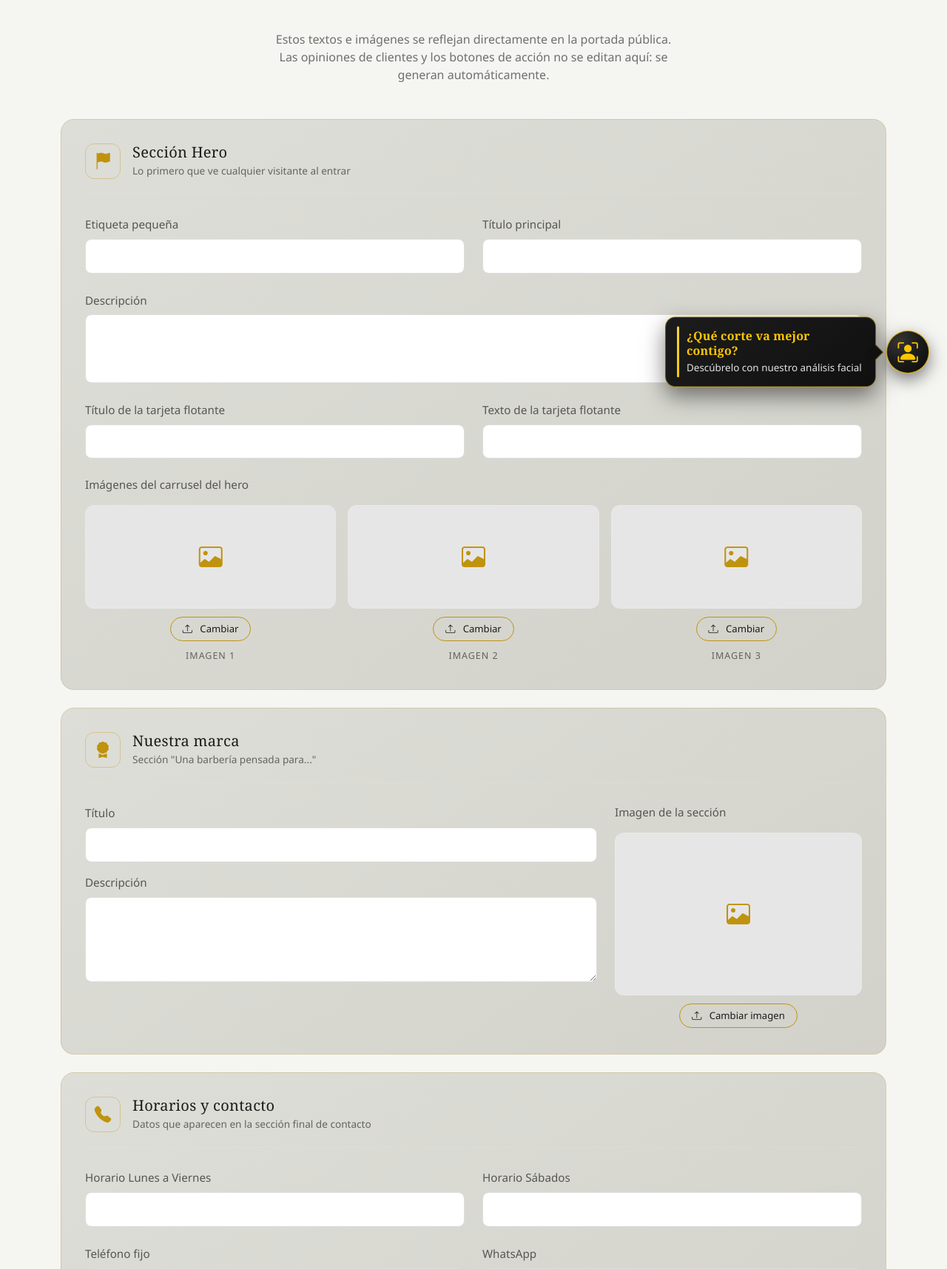
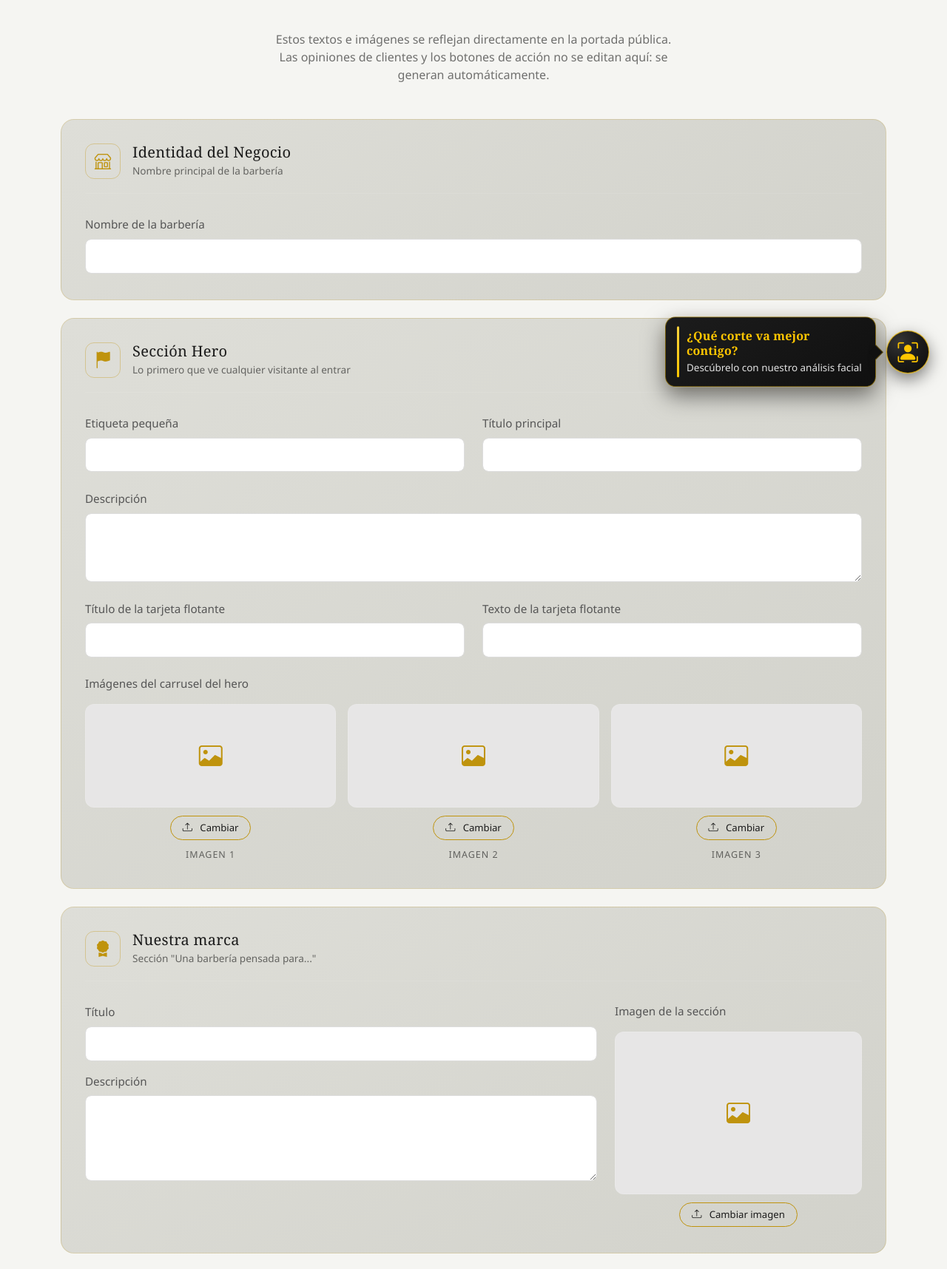
Before and after one commit to Fenix-DESPJ/django-databaseConection, a Django app: template templates/editar_contenido_index.html in a window 1280 px wide. Shown: the part 201-1917 px from the top of the page at 74% size. Run offline with Django 5.2, Linux system fonts and the light colour scheme; the template is opened without the code that fills it, so the values that code supplies are empty; some libraries are stand-ins or nearby versions.

Commit message:
Nombre de la barbería admin

```diff
--- a/barbershopmya/settings.py
+++ b/barbershopmya/settings.py
@@ -108,7 +108,7 @@ DATABASES = {
         'USER': 'root',
         'PASSWORD': '',
         'HOST': '127.0.0.1',
-        'PORT': '3307',
+        'PORT': '3306',
         'OPTIONS': {
             'init_command': "SET sql_mode='STRICT_TRANS_TABLES'",
         },
--- a/templates/base.html
+++ b/templates/base.html
@@ -5,7 +5,7 @@
 <head>
     <meta charset="UTF-8">
     <meta name="viewport" content="width=device-width, initial-scale=1.0">
-    <title>M&A Barber Shop</title>
+    <title>{{ contenido.nombre_barberia|default:"M&A Barber Shop" }}</title>
 
     <link href="https://cdn.jsdelivr.net/npm/bootstrap@5.3.3/dist/css/bootstrap.min.css" rel="stylesheet">
     <link rel="stylesheet" href="https://cdn.jsdelivr.net/npm/bootstrap-icons@1.11.3/font/bootstrap-icons.min.css">
--- a/templates/editar_contenido_index.html
+++ b/templates/editar_contenido_index.html
@@ -28,7 +28,27 @@
     <form method="post" enctype="multipart/form-data" novalidate>
       {% csrf_token %}
 
+      <!-- ============================= IDENTIDAD DEL NEGOCIO ============================= -->
+      <div class="editar-card mb-4">
+        <div class="editar-card-header">
+          <i class="bi bi-shop"></i>
+          <div>
+            <h5>Identidad del Negocio</h5>
+            <span>Nombre principal de la barbería</span>
+          </div>
+        </div>
+
+        <div class="row g-4">
+          <div class="col-12">
+            <label class="form-label-custom">Nombre de la barbería</label>
+            <input type="text" class="form-control form-control-custom" name="nombre_barberia"
+                   value="{{ contenido.nombre_barberia }}" maxlength="100" required>
+          </div>
+        </div>
+      </div>
+
       <!-- ============================= HERO ============================= -->
+
       <div class="editar-card mb-4">
         <div class="editar-card-header">
           <i class="bi bi-flag-fill"></i>
@@ -187,19 +207,19 @@
 
           <div class="col-md-6">
             <label class="form-label-custom">Teléfono fijo</label>
-            <input type="text" class="form-control form-control-custom" name="telefono_fijo"
-                   value="{{ contenido.telefono_fijo }}" maxlength="30" required>
+            <input type="tel" class="form-control form-control-custom" name="telefono_fijo"
+                   value="{{ contenido.telefono_fijo }}" maxlength="15" pattern="[0-9]{10}" oninput="this.value = this.value.replace(/[^0-9]/g, '');" required>
           </div>
           <div class="col-md-6">
             <label class="form-label-custom">WhatsApp</label>
-            <input type="text" class="form-control form-control-custom" name="whatsapp"
-                   value="{{ contenido.whatsapp }}" maxlength="30" required>
+            <input type="tel" class="form-control form-control-custom" name="whatsapp"
+                   value="{{ contenido.whatsapp }}" maxlength="10" pattern="[0-9]{10}" oninput="this.value = this.value.replace(/[^0-9]/g, '');" required>
           </div>
 
           <div class="col-12">
             <label class="form-label-custom">Dirección</label>
             <input type="text" class="form-control form-control-custom" name="direccion"
-                   value="{{ contenido.direccion }}" maxlength="200" required>
+                   value="{{ contenido.direccion }}" maxlength="40" required>
           </div>
 
           <div class="col-12">
--- a/usuarios/models.py
+++ b/usuarios/models.py
@@ -228,6 +228,9 @@ class ContenidoIndex(models.Model):
     Modelo tipo 'singleton': solo debe existir UNA fila. Guarda todo el
     contenido editable de la portada (hero, marca, contacto, CTA).
     """
+    # --- IDENTIDAD DE MARCA ---
+    nombre_barberia = models.CharField(max_length=100, default="M&A Barber Shop")
+
     # --- HERO ---
     hero_etiqueta = models.CharField(max_length=60, default="Barbería moderna")
     hero_titulo = models.CharField(max_length=150, default="Estilo, precisión y confianza en cada corte")
```
Also changed, not shown: negocio/views.py (+13 -2 lines), static/js/script.js (+42 -0 lines), templates/index.html (+4 -3 lines), usuarios/views.py (+2 -9 lines).
